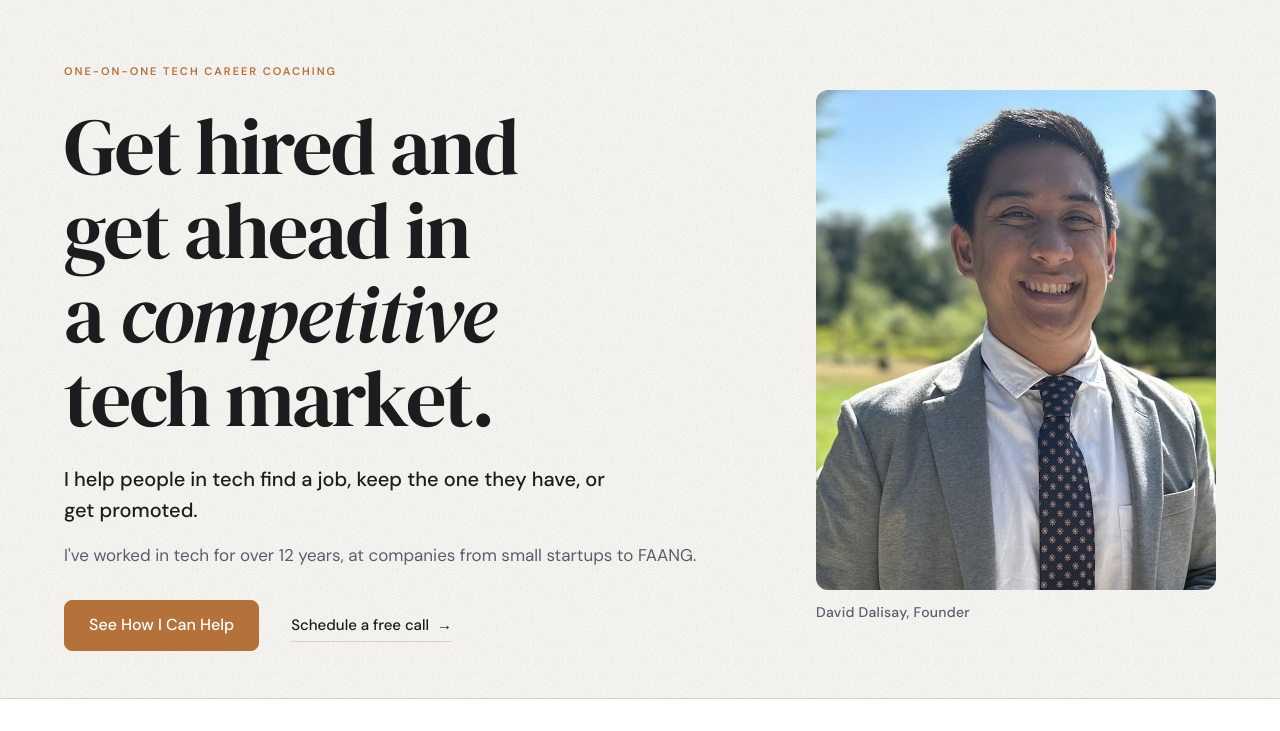
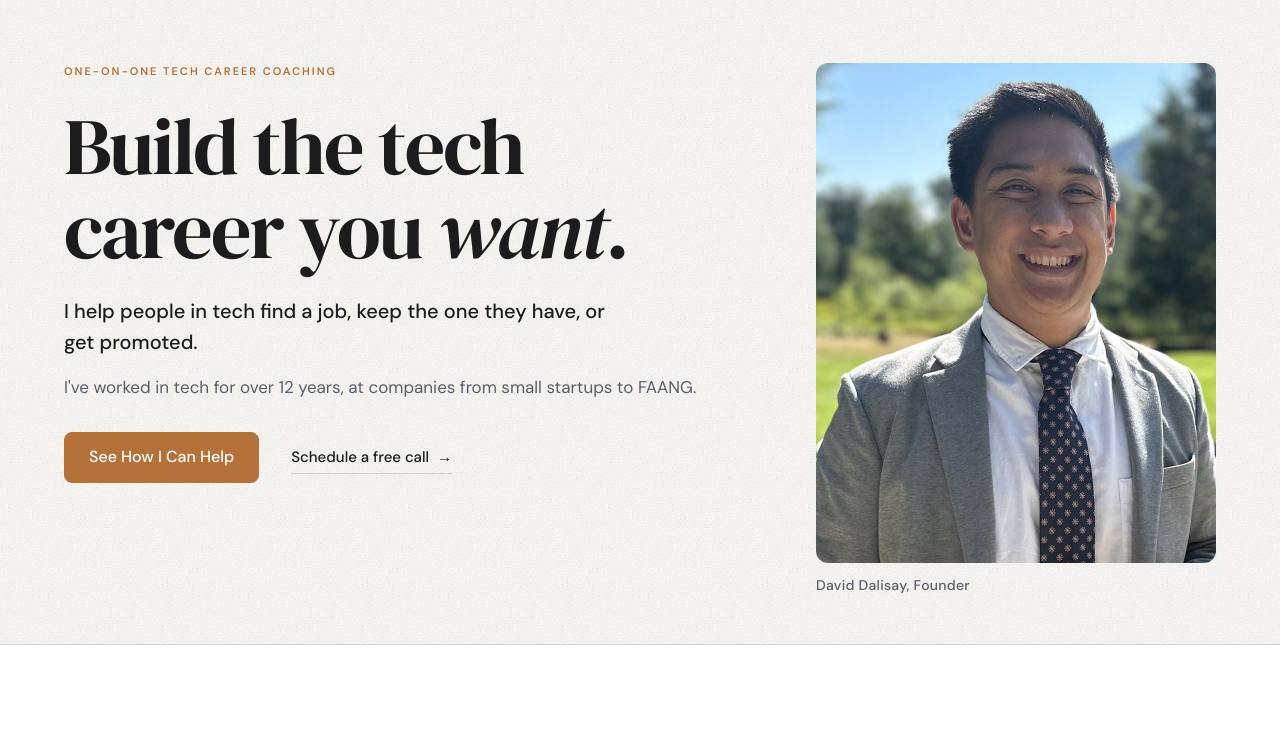
Before and after one commit to davemcwave/empath-interview-prep, a plain HTML site: page index.html in a window 1280 px wide. Shown: the part 69-800 px from the top of the page. Drawn offline with Linux system fonts and the light colour scheme.

Commit message:
Shorten home page headline
Co-Authored-By: Claude Opus 5.5 <noreply@anthropic.com>

```diff
--- a/index.html
+++ b/index.html
@@ -127,7 +127,7 @@
       <div class="container intro__inner fade-in">
         <div class="intro__tag">One-on-one tech career coaching</div>
         <h1 class="intro__heading" id="intro-heading">
-          Get hired and get ahead in a <span class="em">competitive</span> tech market.
+          Build the tech career you <span class="em">want</span>.
         </h1>
         <div class="intro__sub">
           <p class="intro__subtext">
```
